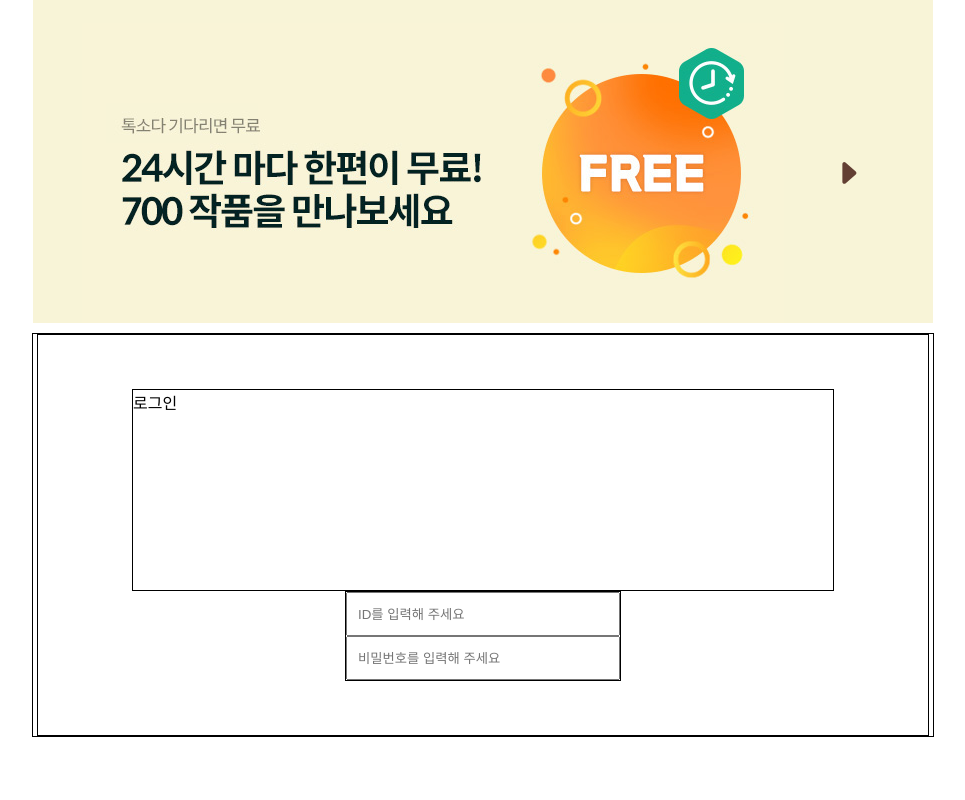
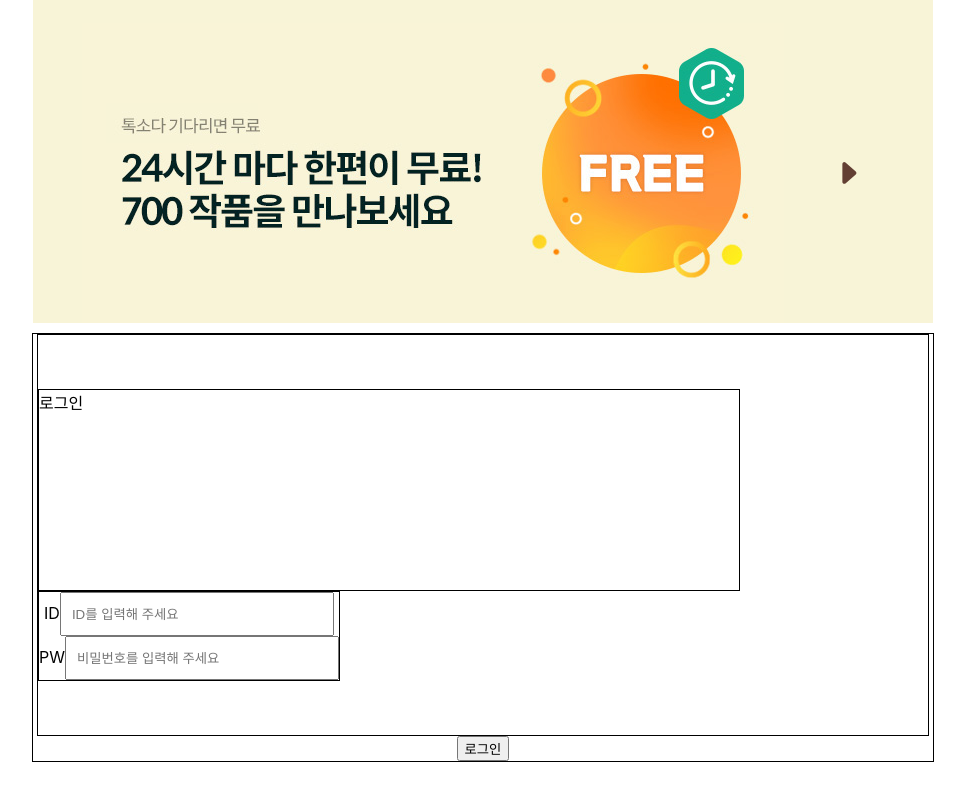
Before and after one commit to Hanghaemini2/mini_project2, a React (Create React App) app: page /login in a window 1280 px wide. Shown: the part 637-1437 px from the top of the page, without its empty margins (157-1122 px from the left). Before the commit the page ends 1414 px from the top, so only its background shows below. Built offline with nearby package versions, Linux system fonts and the light colour scheme.

Commit message:
로그인 페이지 작업 중

```diff
--- a/src/App.css
+++ b/src/App.css
@@ -207,7 +207,7 @@
   display: flex;
   flex-flow: column nowrap;
   justify-content: center;
-  align-items: center;
+  align-items: flex-start;
   border: 1px solid black;
   height: 400px;
   width: 890px;
@@ -226,6 +226,10 @@
   justify-content: center;
   align-items: center;
   border: 1px solid black;
+}
+
+.Login_Label{
+  width: 250px;
 }
 
 .Login_Input{
--- a/src/Login.js
+++ b/src/Login.js
@@ -15,12 +15,18 @@ function Login() {
             <span>로그인</span>
           </div>
           <div className="Login_inputWrap">
-            <input className="Login_Input" placeholder="ID를 입력해 주세요"/>
-            <input className="Login_Input" placeholder="비밀번호를 입력해 주세요"/>
+            <div>
+              <span className="Login_Label">ID</span>
+              <input className="Login_Input" placeholder="ID를 입력해 주세요"/>
+            </div>
+            <div>
+              <span className="Login_Label">PW</span>
+              <input className="Login_Input" placeholder="비밀번호를 입력해 주세요"/>
+            </div>
           </div>
         </div>
         <div className="Login_Bottom">
-
+          <button>로그인</button>
         </div>
 
       </div>
```
